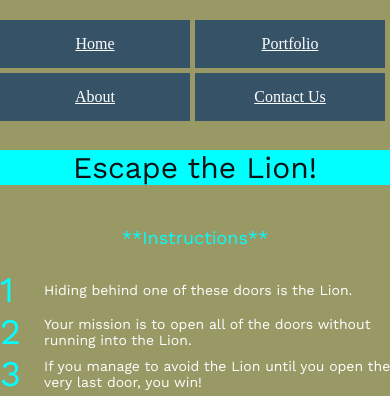
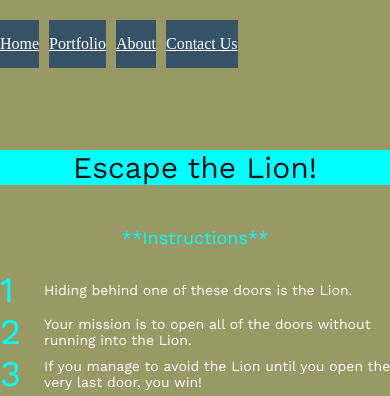
Before and after one commit to FNuri/EscapeTheLion, a PHP site: page / in a window 390 px wide. Shown: the top 396 px of the page. Run offline with PHP 8.4, Linux system fonts and the light colour scheme.

Commit message:
Made changes to CSS

```diff
--- a/main.css
+++ b/main.css
@@ -102,11 +102,6 @@ background-color: #fff;
 color: #2c465a;
 }
 
-@media screen and (max-width: 1023px) {
-.site-nav li {
-  width: 33.332%;
-  margin-right: 0;
-}
 
 .site-nav a {
   padding: 15px 0;
@@ -114,12 +109,21 @@ color: #2c465a;
   margin-bottom: 5px;
   text-align: center;
 }
-}
 
+
+/*
 @media screen and (max-width: 767px) {
 .site-nav li {
   width: 50%;
 }
+
+@media screen and (max-width: 1023px) {
+.site-nav li {
+  width: 33.332%;
+  margin-right: 0;
+}
+
+
 }
 
 /* End Site Navigation */
```
